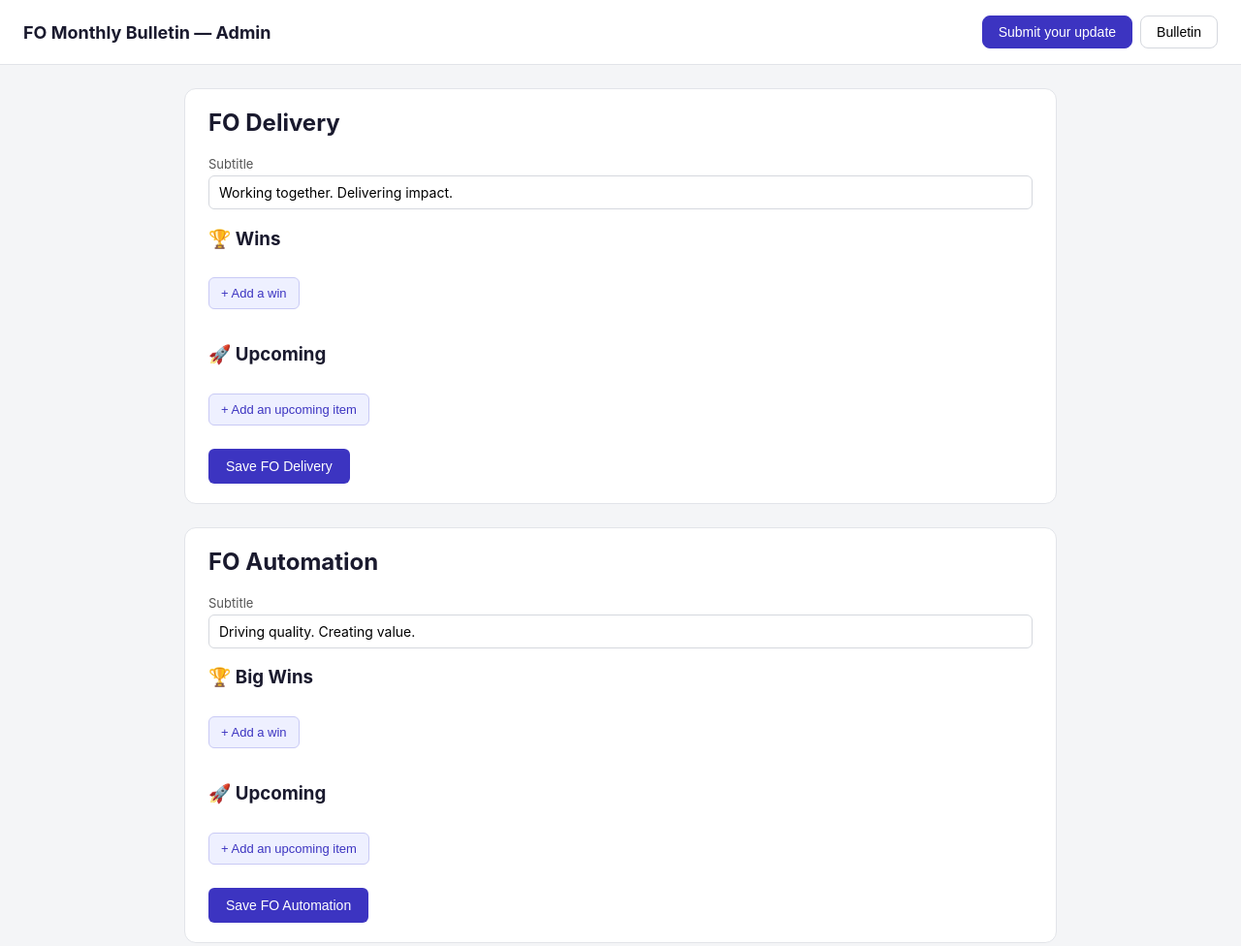
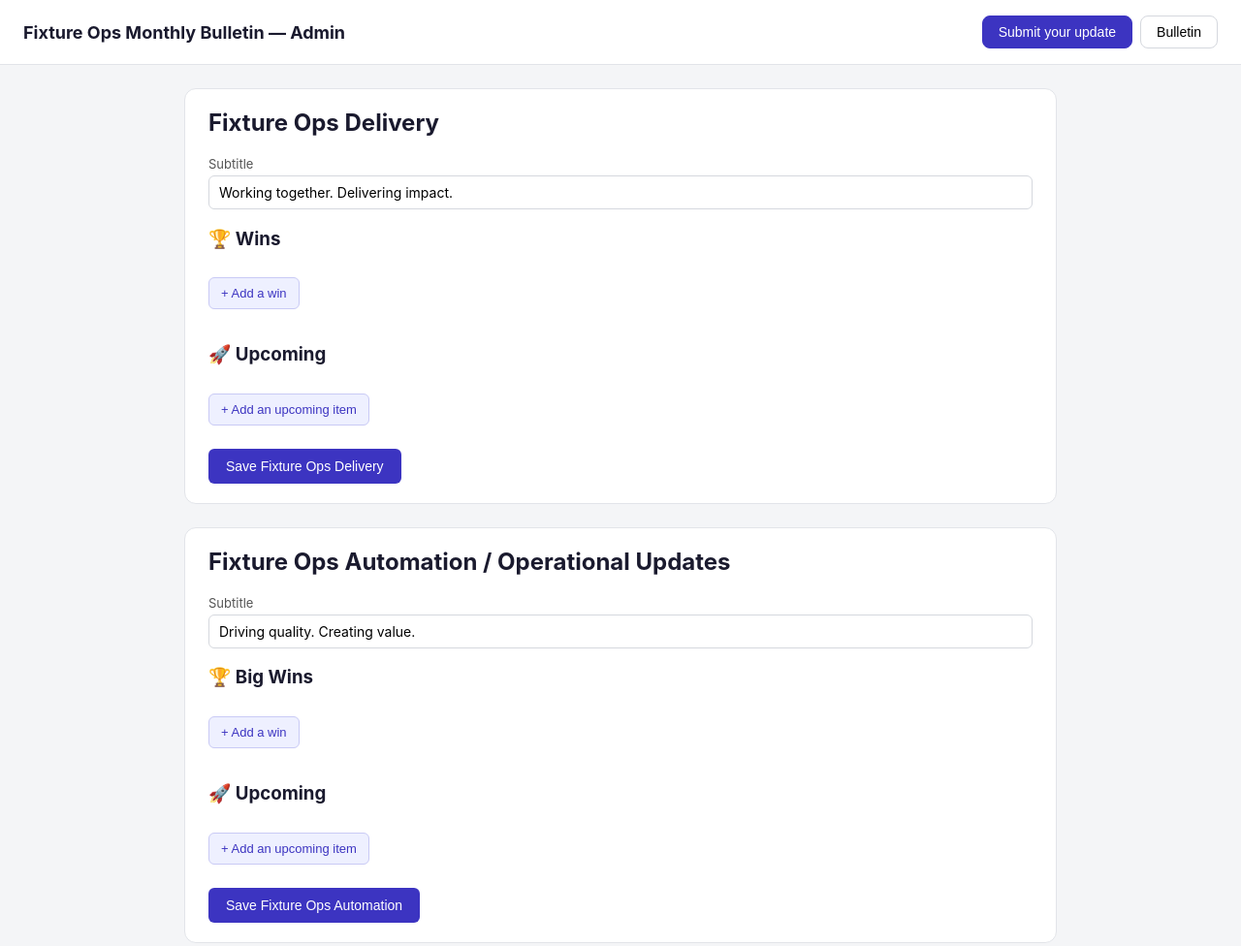
Before and after one commit to ou7sa1der/FO_Monthly_Bulletin, a plain HTML site: page index.html in a window 1280 px wide. Shown: the top 976 px of the page at 97% size. Drawn offline with nearby package versions, Linux system fonts and the light colour scheme; no server answers.

Commit message:
Add files via upload

```diff
--- a/app.js
+++ b/app.js
@@ -11,8 +11,8 @@ const auth = getAuth(app);
 const db = getFirestore(app);
 
 const TEAM_DEFAULTS = {
-  foTeam: { name: "FO Delivery", label: "Wins" },
-  foSpecialists: { name: "FO Automation", label: "Big Wins" }
+  foTeam: { name: "Fixture Ops Delivery", label: "Wins" },
+  foSpecialists: { name: "Fixture Ops Automation / Operational Updates", label: "Big Wins" }
 };
 
 let authReady = signInAnonymously(auth).catch((err) => {
@@ -365,13 +365,6 @@ document.getElementById("generate-btn").addEventListener("click", async () => {
       compress: true
     });
     pdf.addImage(canvas, "PNG", 0, 0, canvas.width, canvas.height);
-    // Sets the PDF's default open zoom to 50% instead of "actual size" (which
-    // would render this huge — the page is exactly canvas.width×canvas.height
-    // PDF points, e.g. ~1400pt wide, and a PDF point is 1/72 inch). Honored by
-    // desktop viewers like Adobe Reader; Chrome/Edge's built-in viewer and
-    // Slack's inline preview generally ignore embedded zoom and use their own
-    // fit-to-window logic regardless, so this mainly helps people who download
-    // and open the file in a full PDF reader app.
     pdf.setDisplayMode("50%", "continuous", "UseNone");
     pdf.save(`fo-monthly-bulletin-${new Date().toISOString().slice(0, 7)}.pdf`);
     statusEl.textContent = "Downloaded ✅";
--- a/index.html
+++ b/index.html
@@ -3,13 +3,13 @@
 <head>
 <meta charset="UTF-8" />
 <meta name="viewport" content="width=device-width, initial-scale=1.0" />
-<title>FO Monthly Bulletin</title>
+<title>Fixture Ops Monthly Bulletin</title>
 <link rel="stylesheet" href="style.css" />
 </head>
 <body>
 
 <header class="app-header">
-  <h1>FO Monthly Bulletin — Admin</h1>
+  <h1>Fixture Ops Monthly Bulletin — Admin</h1>
   <nav class="tabs">
     <button class="tab-btn active" data-tab="submit">Submit your update</button>
     <button class="tab-btn" data-tab="bulletin">Bulletin</button>
@@ -23,7 +23,7 @@
     <div class="submit-inner">
 
     <div class="team-form" data-team="foTeam">
-      <h2>FO Delivery</h2>
+      <h2>Fixture Ops Delivery</h2>
       <label>Subtitle
         <input type="text" class="team-subtitle" value="Working together. Delivering impact." />
       </label>
@@ -37,13 +37,13 @@
       <button type="button" class="add-btn" data-action="add-upcoming">+ Add an upcoming item</button>
 
       <div class="save-row">
-        <button type="button" class="save-btn" data-action="save-team">Save FO Delivery</button>
+        <button type="button" class="save-btn" data-action="save-team">Save Fixture Ops Delivery</button>
         <span class="save-status"></span>
       </div>
     </div>
 
     <div class="team-form" data-team="foSpecialists">
-      <h2>FO Automation</h2>
+      <h2>Fixture Ops Automation / Operational Updates</h2>
       <label>Subtitle
         <input type="text" class="team-subtitle" value="Driving quality. Creating value." />
       </label>
@@ -57,7 +57,7 @@
       <button type="button" class="add-btn" data-action="add-upcoming">+ Add an upcoming item</button>
 
       <div class="save-row">
-        <button type="button" class="save-btn" data-action="save-team">Save FO Automation</button>
+        <button type="button" class="save-btn" data-action="save-team">Save Fixture Ops Automation</button>
         <span class="save-status"></span>
       </div>
     </div>
@@ -91,7 +91,7 @@
           <div class="mockup-header-icon">📣</div>
         </div>
         <div class="mockup-header-text">
-          <h1>FO Monthly Bulletin</h1>
+          <h1>Fixture Ops Monthly Bulletin</h1>
           <p>Your monthly snapshot of our results, wins, what's coming up, and the people who make it happen. 💜</p>
         </div>
         <svg class="mockup-squiggle" viewBox="0 0 160 90" xmlns="http://www.w3.org/2000/svg">
```
